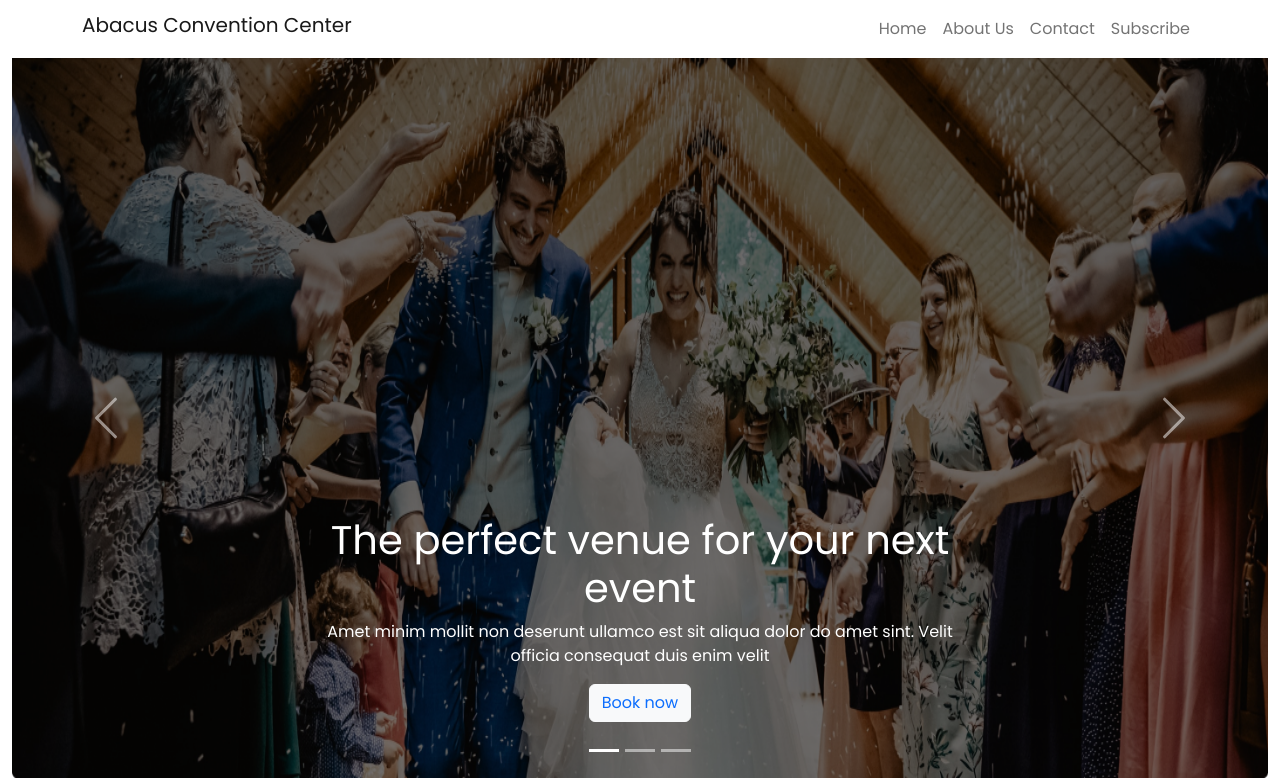
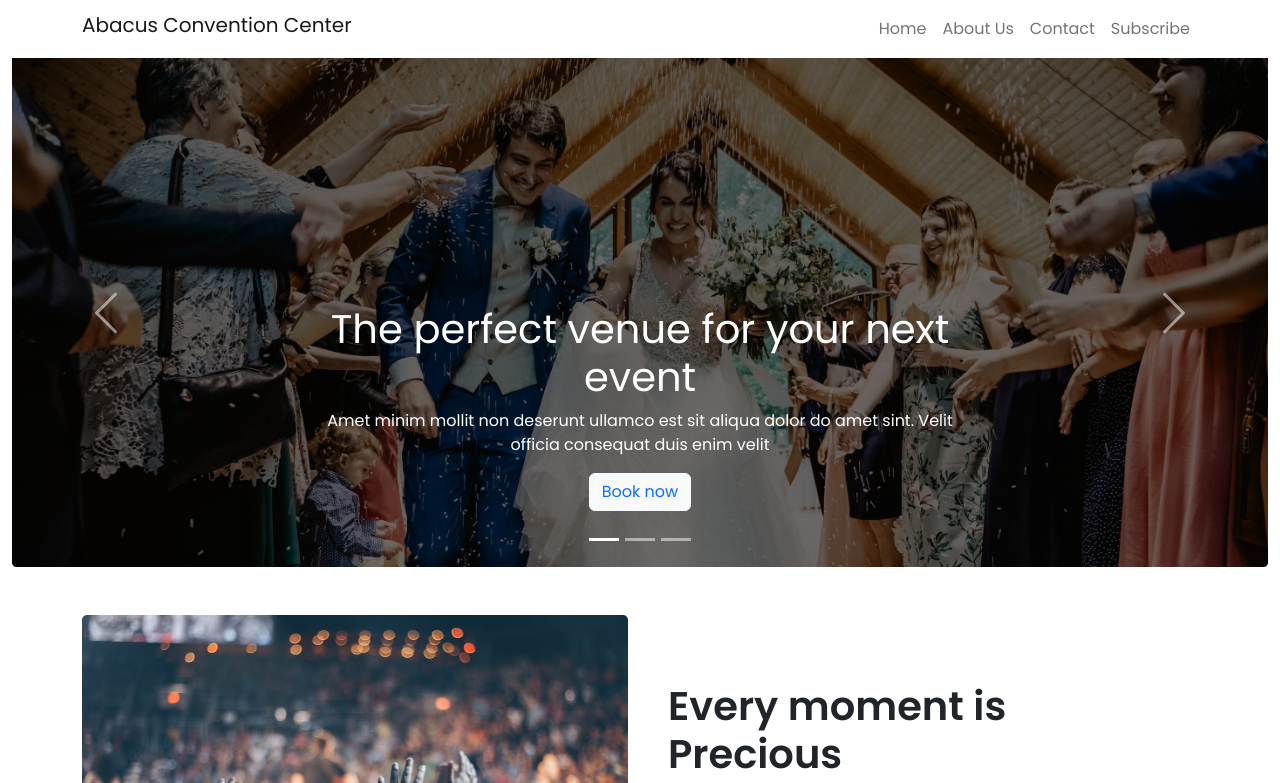
Before and after one commit to Rdm-jony/convention-center, a plain HTML site: page index.html in a window 1280 px wide. Shown: the top 783 px of the page. Drawn offline with nearby package versions, Linux system fonts and the light colour scheme.

Commit message:
full update

```diff
--- a/index.html
+++ b/index.html
@@ -54,7 +54,7 @@
             </div>
             <div class="carousel-inner">
                 <div class="carousel-item active">
-                    <img src="images/banner.png" class="d-block w-100" style="height: 90vh;" alt="...">
+                    <img src="images/banner.png" class="d-block w-100" alt="...">
                     <div class="carousel-caption d-none d-md-block w-50 mx-auto">
                         <h1 class="banner-heading">The perfect venue for your next event</h1>
                         <p>Amet minim mollit non deserunt ullamco est sit aliqua
```
